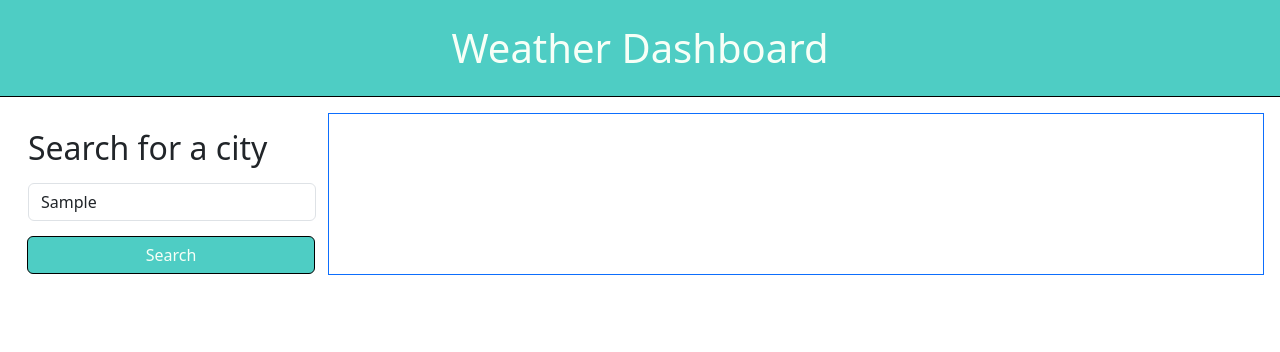
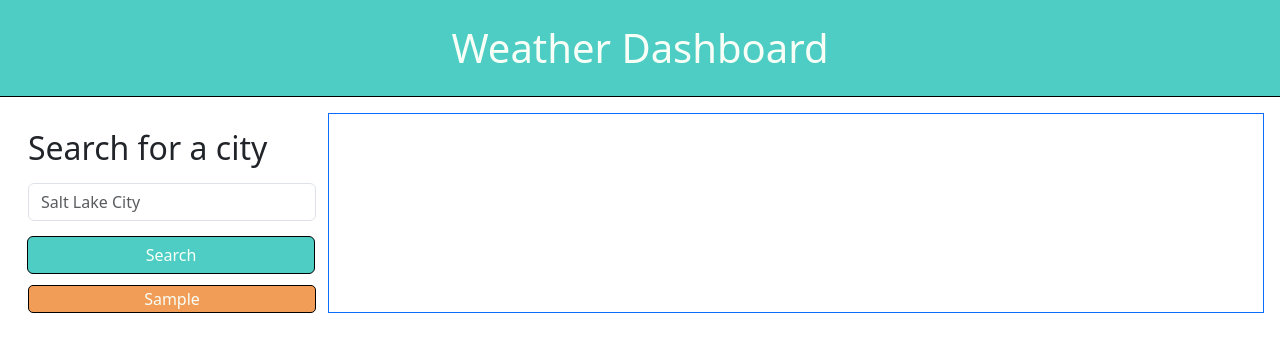
Before and after one commit to joshhigg/weather-dashboard, a plain HTML site: page index.html in a window 1280 px wide. Both pictures are taken after typing "Sample" into the empty fields and a click on the button "Search". Drawn offline with nearby package versions, Linux system fonts and the light colour scheme.

Commit message:
added history buttons

```diff
--- a/index.html
+++ b/index.html
@@ -21,10 +21,10 @@
             <h2 class="my-3">Search for a city</h2>
             <form>
                 <div class="my-3">
-                    <input type="city" class="form-control" id="inputCity" placeholder="Salt Lake City">
+                    <input type="city" class="form-control" id="input-city" placeholder="Salt Lake City">
                 </div>
                 <div class="d-grid gap-2">
-                    <button class="btn" type="button">Search</button>
+                    <button class="btn" type="button" id="submit">Search</button>
                 </div>
             </form>
             <div id="search-history"></div>
@@ -35,7 +35,7 @@
             <div class="five-day-forecast"></div>
         </div>
     </main>
-
+    <script src="./script.js"></script>
 </body>
 
 
--- a/script.js
+++ b/script.js
@@ -0,0 +1,31 @@
+// When the input is entered and the search button is clicked,
+// need to fetch the specific city's one day and 5 day forecast
+
+var inputEl = document.querySelector('#input-city');
+var buttonEl = document.querySelector('#submit');
+var historyEl = document.querySelector('#search-history');
+
+function handleFormSubmit() {
+    console.log(inputEl.value)
+    if(!inputEl.value) {
+        return
+    }
+
+    localStorage.setItem('city', inputEl.value)
+    inputEl.value = ''
+    displayHistory()
+}
+
+function displayHistory() {
+    var historyButton = document.createElement("button")
+    historyButton.textContent = localStorage.getItem('city')
+    historyEl.appendChild(historyButton);
+    historyButton.className = "historyButtonEl"
+}
+
+
+
+// Whatever was entered into the search bar will need to be saved in local storage
+// and added as a list item underneath the search button
+
+buttonEl.addEventListener('click', handleFormSubmit);
--- a/style.css
+++ b/style.css
@@ -3,6 +3,25 @@ h1 {
     color: #F7FFF7;
     border-bottom: 1px solid black;
 }
+
+
+.btn:hover {
+    color: #F7FFF7;
+    background-color: rgb(47, 140, 155);
+    border: 1px solid black;
+    transform: translate(0, 0);
+}
+
+.historyButtonEl {
+    color: #F7FFF7;
+    border: 1px solid black;
+    outline: none;
+    background-color: #f19c57;
+    margin: 10px 0px 0px 0px;
+    width: 100%;
+    border-radius: 5px;
+}
+
 
 .btn {
     color: #F7FFF7;
@@ -11,10 +30,3 @@ h1 {
     background-color: #4ECDC4;
     transform: translate(-1px, -1px);
 }
-
-.btn:hover {
-    color: #F7FFF7;
-    background-color: rgb(47, 140, 155);
-    border: 1px solid black;
-    transform: translate(0, 0);
-}
```
